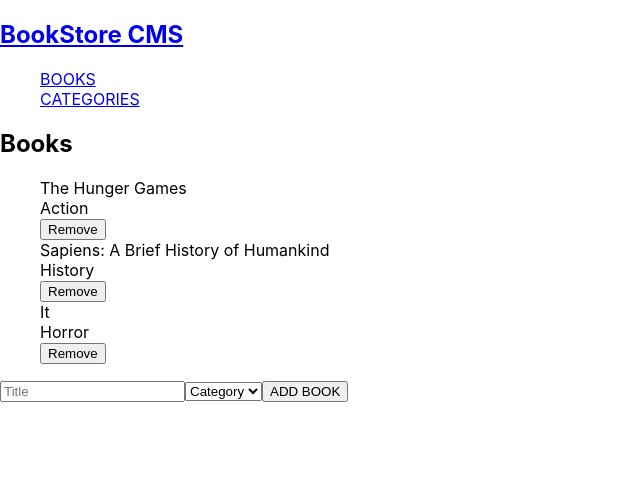
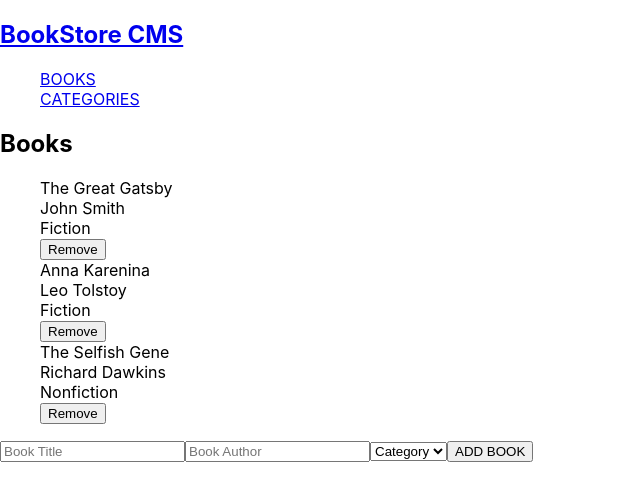
Before and after one commit to CaptainBawa/Bookstore, a React (Create React App) app: page / in a window 1280 px wide. Shown: the top 500 px of the page, without its empty margins (0-640 px from the left). Built offline with nearby package versions, Linux system fonts and the light colour scheme.

Commit message:
Add redux in components

```diff
--- a/src/components/BookForm.js
+++ b/src/components/BookForm.js
@@ -1,10 +1,35 @@
-import React from 'react';
+import React, { useState } from 'react';
+import { useDispatch } from 'react-redux';
+import { addBook } from '../redux/books/booksSlice';
 
 const BookForm = () => {
+  const dispatch = useDispatch();
+  const [title, setTitle] = useState('');
+  const [author, setAuthor] = useState('');
+  const [category, setCategory] = useState('');
+
+  const handleTitle = (e) => {
+    setTitle(e.target.value);
+  };
+
+  const handleAuthor = (e) => {
+    setAuthor(e.target.value);
+  };
+
+  const handleCategory = (e) => {
+    setCategory(e.target.value);
+  };
+
+  const handleSubmit = (e) => {
+    e.preventDefault();
+    dispatch(addBook({ title, author, category }));
+    setTitle('');
+    setAuthor('');
+    setCategory('');
+  };
+
   const categories = [
-    {
-      value: '', label: 'Category', disabled: true, selected: true,
-    },
+    { value: '', label: 'Category', disabled: true },
     { value: 'Action', label: 'Action' },
     { value: 'History', label: 'History' },
     { value: 'Horror', label: 'Horror' },
@@ -14,15 +39,31 @@ const BookForm = () => {
   ];
 
   return (
-    <form action="">
-      <input type="text" placeholder="Title" required id="title" name="title" />
-      <select name="category" id="category">
+    <form onSubmit={handleSubmit}>
+      <input
+        type="text"
+        placeholder="Book Title"
+        required
+        value={title}
+        onChange={handleTitle}
+      />
+      <input
+        type="text"
+        placeholder="Book Author"
+        required
+        value={author}
+        onChange={handleAuthor}
+      />
+      <select
+        name="category"
+        value={category}
+        onChange={handleCategory}
+      >
         {categories.map((category) => (
           <option
             key={category.value}
             value={category.value}
             disabled={category.disabled}
-            selected={category.selected}
           >
             {category.label}
           </option>
--- a/src/components/BookList.js
+++ b/src/components/BookList.js
@@ -1,28 +1,24 @@
-import PropTypes from 'prop-types';
+import { useSelector, useDispatch } from 'react-redux';
+import { removeBook } from '../redux/books/booksSlice';
 
-const BooksList = ({ books }) => (
+const BooksList = () => {
+  const dispatch = useDispatch();
+  const books = useSelector((state) => state.books);
+  return (
     <div>
       <h2>Books</h2>
       <ul>
         {books.map((book) => (
           <li key={book.id}>
             <div>{book.title}</div>
+            <div>{book.author}</div>
             <div>{book.category}</div>
-          <button type="button">Remove</button>
+            <button type="button" onClick={() => dispatch(removeBook(book.item_id))}>Remove</button>
           </li>
         ))}
       </ul>
     </div>
   );
-
-BooksList.propTypes = {
-  books: PropTypes.arrayOf(
-    PropTypes.shape({
-      id: PropTypes.number.isRequired,
-      title: PropTypes.string.isRequired,
-      category: PropTypes.string.isRequired,
-    }),
-  ).isRequired,
 };
 
 export default BooksList;
--- a/src/components/Books.js
+++ /dev/null
@@ -1,16 +0,0 @@
-import BooksList from './BookList';
-
-const Book = () => {
-  const books = [
-    { id: 1, title: 'The Hunger Games', category: 'Action' },
-    { id: 2, title: 'Sapiens: A Brief History of Humankind', category: 'History' },
-    { id: 3, title: 'It', category: 'Horror' },
-  ];
-  return (
-    <div>
-      <BooksList books={books} />
-    </div>
-  );
-};
-
-export default Book;
--- a/src/components/Categories.js
+++ b/src/components/Categories.js
@@ -1,7 +1,12 @@
-const Categories = () => (
-  <div>
-    <h1>In progress....</h1>
-  </div>
-);
+import { useSelector } from 'react-redux';
+
+const Categories = () => {
+  const categories = useSelector((state) => state.categories);
+  return (
+    <div>
+      <h1>{categories}</h1>
+    </div>
+  );
+};
 
 export default Categories;
--- a/src/components/HomePage.js
+++ b/src/components/HomePage.js
@@ -1,9 +1,9 @@
 import BookForm from './BookForm';
-import Book from './Books';
+import BooksList from './BookList';
 
 const HomePage = () => (
   <div>
-    <Book />
+    <BooksList />
     <BookForm />
   </div>
 );
--- a/src/redux/books/booksSlice.js
+++ b/src/redux/books/booksSlice.js
@@ -1,14 +1,43 @@
 import { createSlice } from '@reduxjs/toolkit';
+
+const generateId = () => `item${Math.random().toString(36).substr(2, 9)}`;
+
+const initialState = [
+  {
+    item_id: 'item1',
+    title: 'The Great Gatsby',
+    author: 'John Smith',
+    category: 'Fiction',
+  },
+  {
+    item_id: 'item2',
+    title: 'Anna Karenina',
+    author: 'Leo Tolstoy',
+    category: 'Fiction',
+  },
+  {
+    item_id: 'item3',
+    title: 'The Selfish Gene',
+    author: 'Richard Dawkins',
+    category: 'Nonfiction',
+  },
+];
 
 const booksSlice = createSlice({
   name: 'books',
-  initialState: [],
+  initialState,
   reducers: {
     addBook: (state, action) => {
-      state.push(action.payload);
+      const newBook = {
+        item_id: generateId(),
+        title: action.payload.title,
+        author: action.payload.author,
+        category: action.payload.category,
+      };
+      state.push(newBook);
     },
     removeBook: (state, action) => {
-      const bookIndex = state.findIndex((book) => book.id === action.payload);
+      const bookIndex = state.findIndex((book) => book.item_id === action.payload);
       if (bookIndex !== -1) {
         state.splice(bookIndex, 1);
       }
--- a/src/redux/categories/categoriesSlice.js
+++ b/src/redux/categories/categoriesSlice.js
@@ -2,11 +2,8 @@ import { createSlice } from '@reduxjs/toolkit';
 
 const categoriesSlice = createSlice({
   name: 'categories',
-  initialState: [],
-  reducers: {
-    updateStatus: () => 'Under construction',
-  },
+  initialState: 'Under construction',
+  reducers: {},
 });
 
-export const { updateStatus } = categoriesSlice.actions;
 export default categoriesSlice.reducer;
```
Lines whose indentation alone changed are shown as unchanged.
